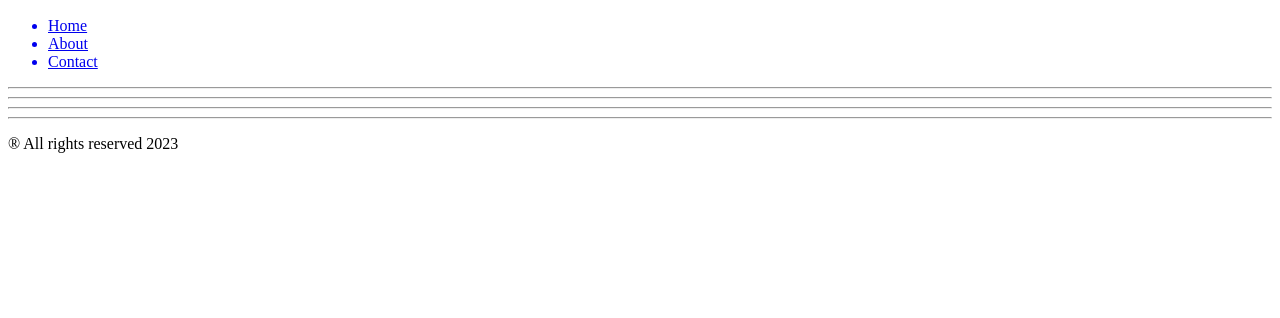
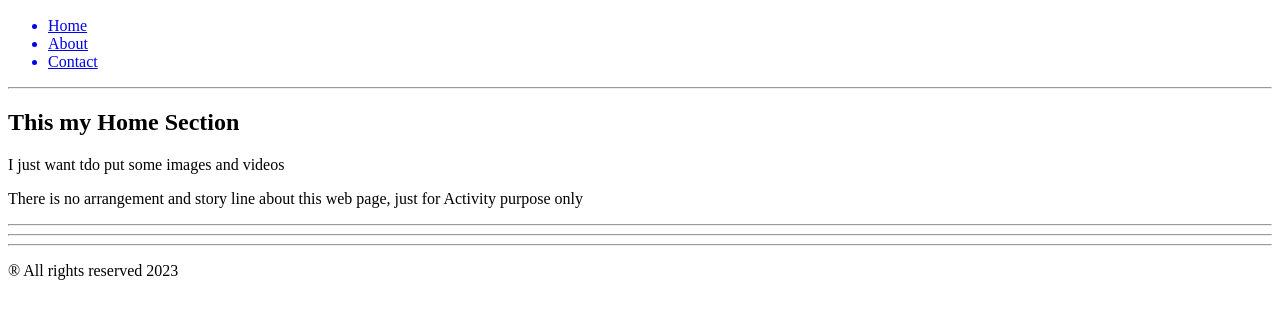
Before and after one commit to Norhan01/Activity-3-HTML_Semantic_Activity, a plain HTML site: page index.html in a window 1280 px wide. Shown: the part 76-394 px from the top of the page. Drawn offline with Linux system fonts and the light colour scheme.

Commit message:
Adding some information in Home section

```diff
--- a/index.html
+++ b/index.html
@@ -25,6 +25,9 @@
     <!-- Home Section -->
     <section id="home">
 
+        <h1>This my Home Section</h1>
+        <p>I just want tdo put some images and videos</p>
+        <p>There is no arrangement and story line about this web page, just for Activity purpose only</p>
 
     </section>
 
```
